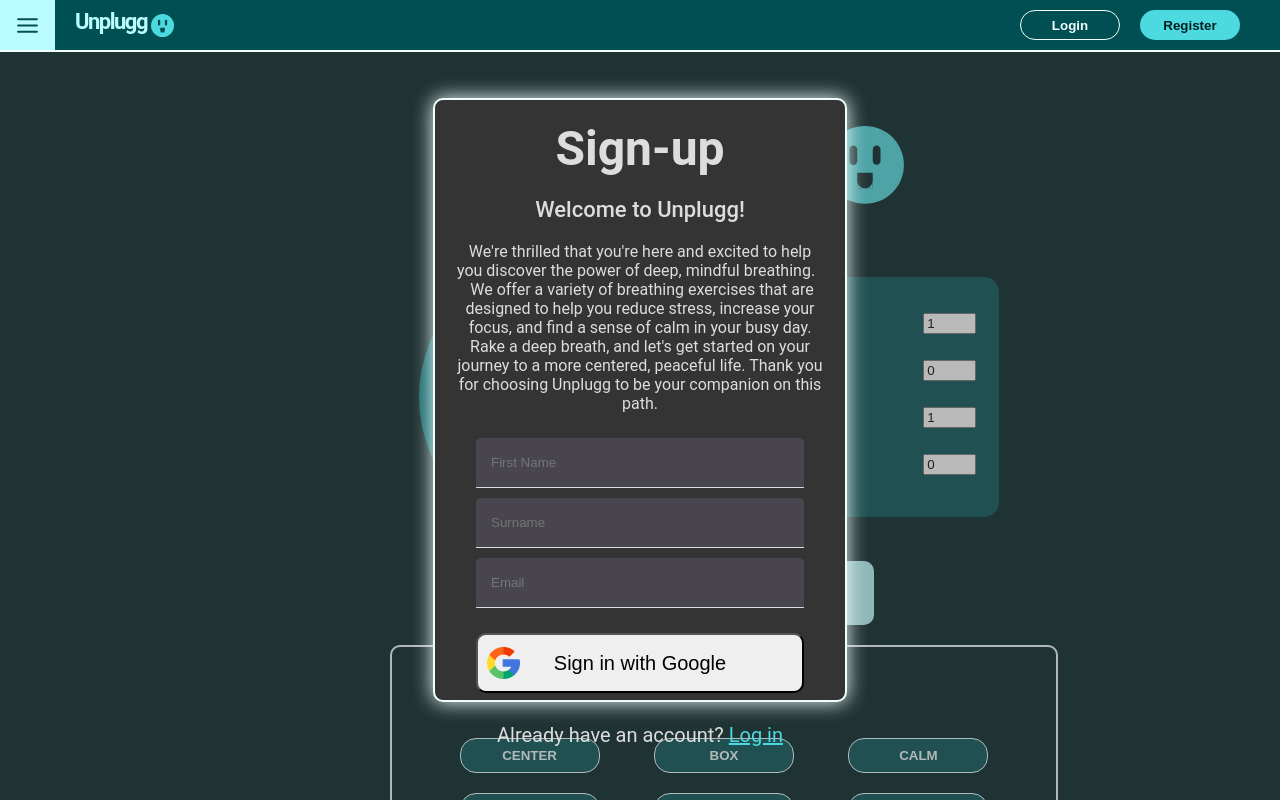
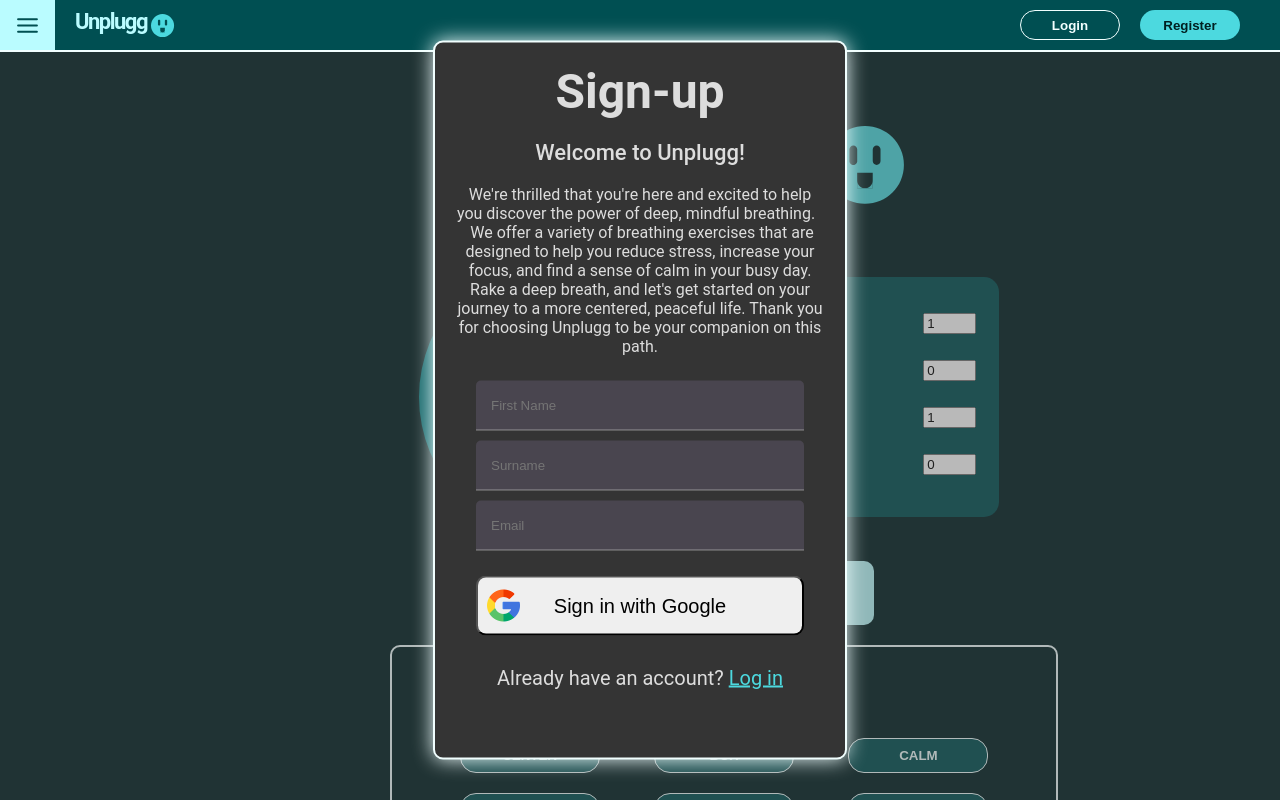
Before and after one commit to Nisticism/Breathing-app, a React (Create React App) app: page / in a window 1280 px wide. Both pictures are taken after a click on the button "Login". Shown: the top 800 px of the page. Built offline with nearby package versions, Linux system fonts and the light colour scheme.

Commit message:
some changes

```diff
--- a/src/breathe/Breathe.js
+++ b/src/breathe/Breathe.js
@@ -277,7 +277,6 @@
       'Sustain'
     ],
     datasets: [{
-      label: 'Breathe Settings',
       data:
       [(inhaleSetting - inhale), inhale,
         (sustainInSetting - sustainIn), sustainIn,
@@ -309,7 +308,8 @@
     cutout: "50%",
     borderWidth: 0,
     borderJoinStyle: "bevel",
-    borderColor: "#BAFCFF"
+    borderColor: "#BAFCFF",
+    spacing: 0
   }
 
 
--- a/src/breathe/breathe.css
+++ b/src/breathe/breathe.css
@@ -103,8 +103,8 @@
   justify-content: center;
   width: 36vh;
   height: 36vh;
-  max-height: 310px;
-  max-width: 310px;
+  max-height: 300px;
+  max-width: 300px;
   min-height: 250px;
   min-width: 250px;
 }
--- a/src/login_signup/login_signup.css
+++ b/src/login_signup/login_signup.css
@@ -7,13 +7,14 @@
   position: fixed;
   width: 100%;
   height: 100%;
+  /* transform: rotate(0deg); */
 }
 
 .container {
   width: 30%;
   min-width: 410px;
   height: 60vh;
-  min-height: 600px;
+  min-height: 715px;
   position: fixed;
   top: 50%;
   left: 50%;
```
